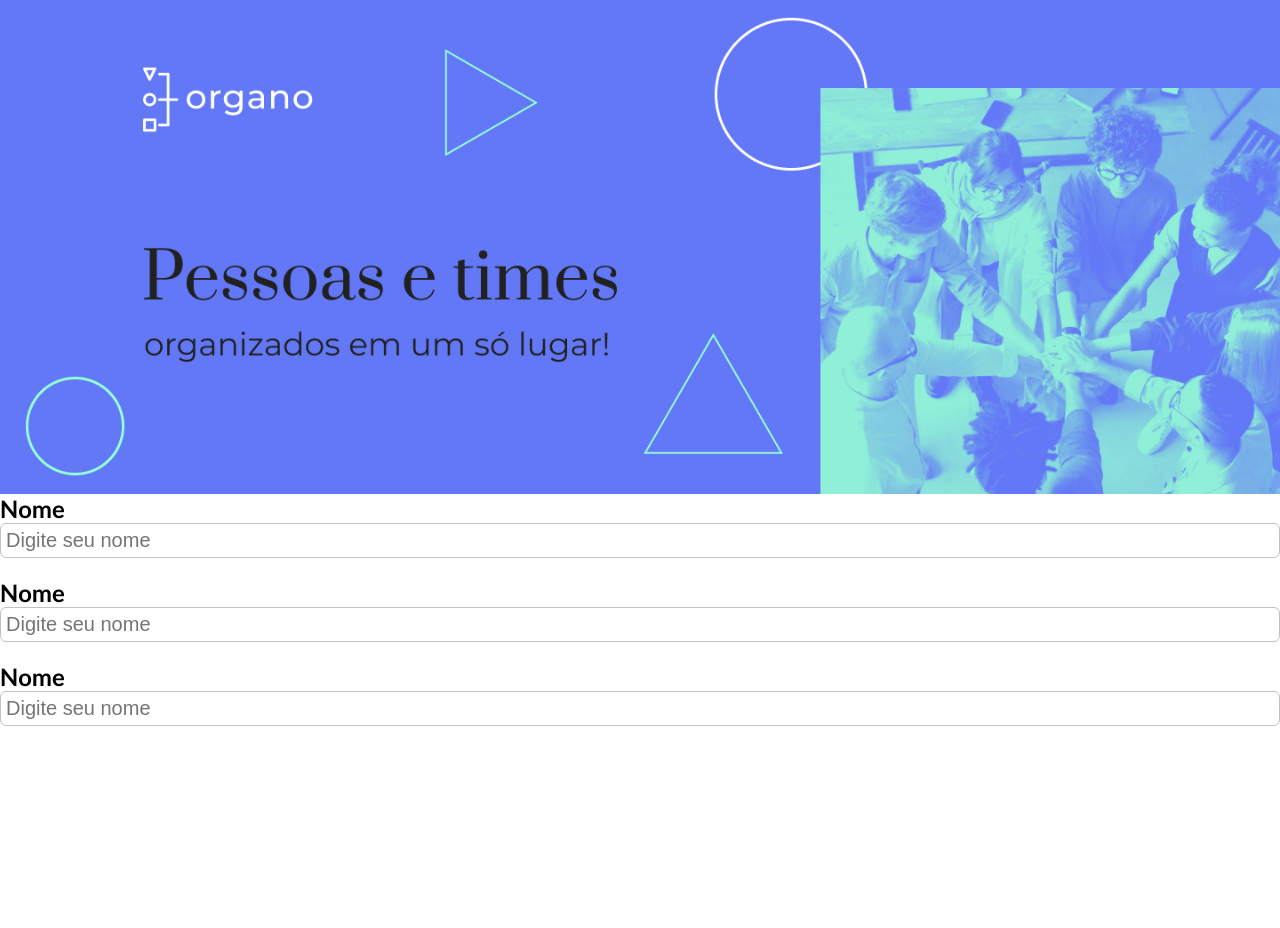
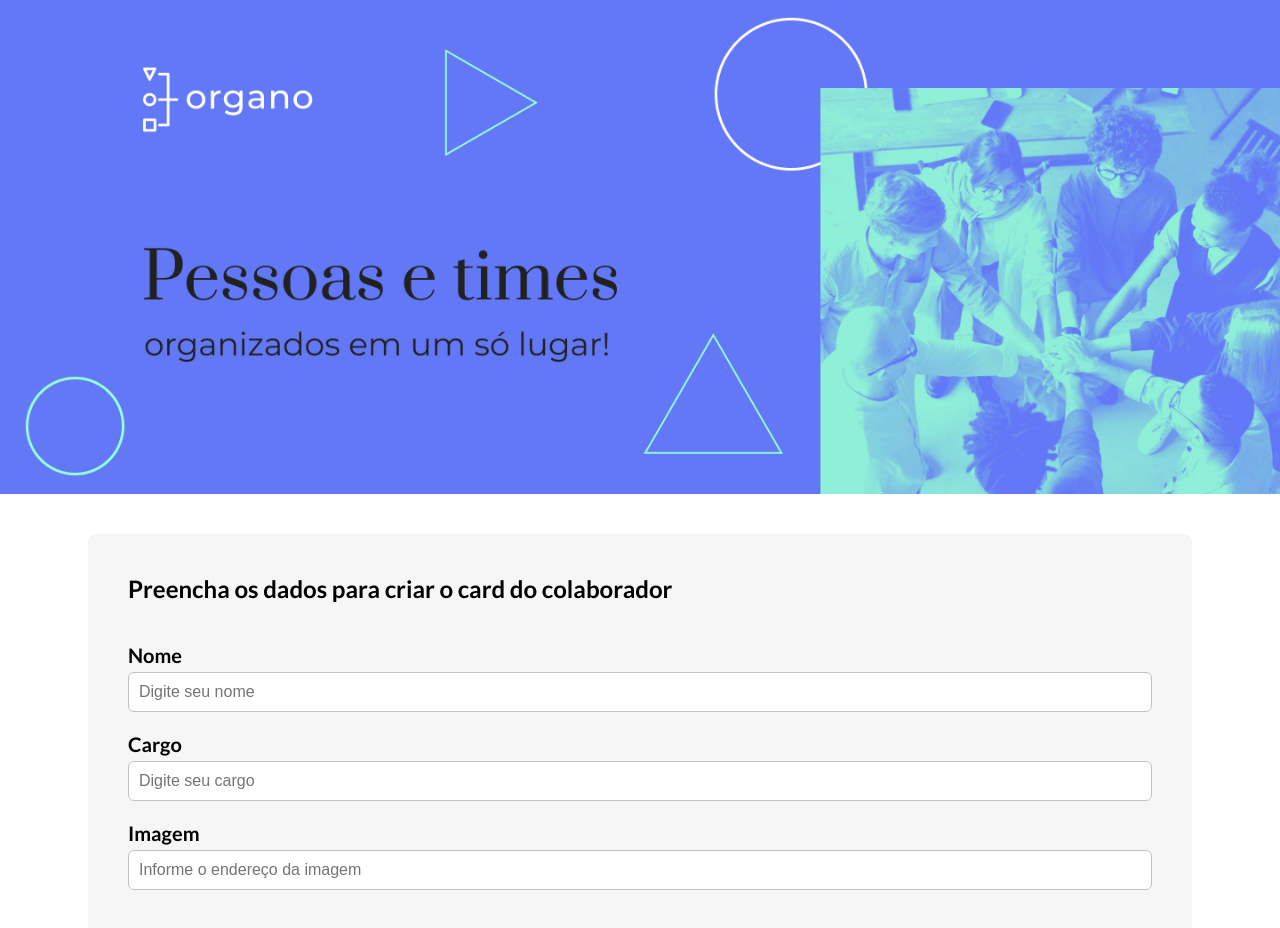
Before and after one commit to FelipeLohan/organo-react, a React (Vite) app: page / in a window 1280 px wide. Shown: the top 928 px of the page. Before the commit the page ends 800 px from the top, so only its background shows below. Built offline with nearby package versions, Linux system fonts and the light colour scheme.

Commit message:
Form component created

```diff
--- a/src/App.jsx
+++ b/src/App.jsx
@@ -1,14 +1,12 @@
 import { Banner } from './components/Banner';
-import { TextInput } from './components/TextInput';
+import { Form } from './components/Form';
 
 function App() {
   return (
     <>
       <div>
         <Banner />
-        <TextInput />
-        <TextInput />
-        <TextInput />
+        <Form />
       </div>
     </>
   )
--- /dev/null
+++ b/src/components/Form/Form.jsx
@@ -0,0 +1,31 @@
+import { TextInput } from "../TextInput";
+import styled from "styled-components";
+
+const FormContainer = styled.section`
+  background-color: #F6F6F6;
+  width: 80%;
+  margin: 0 auto;
+  padding: 40px;
+  border-radius: 8px;
+  margin-top: 40px;
+
+  h2{
+    font-size: 3vmin;
+    margin-bottom: 40px;
+  }
+`
+
+export const Form = () => {
+  return (
+    <>
+      <FormContainer>
+        <form>
+          <h2>Preencha os dados para criar o card do colaborador</h2>
+          <TextInput label="Nome" placeholder="Digite seu nome" />
+          <TextInput label="Cargo" placeholder="Digite seu cargo" />
+          <TextInput label="Imagem" placeholder="Informe o endereço da imagem"/>
+        </form>
+      </FormContainer>
+    </>
+  );
+};
--- /dev/null
+++ b/src/components/Form/index.jsx
@@ -0,0 +1,3 @@
+import { Form } from './Form.jsx';
+
+export { Form }
--- a/src/components/TextInput/TextInput.jsx
+++ b/src/components/TextInput/TextInput.jsx
@@ -1,4 +1,6 @@
 import styled from "styled-components";
+import PropTypes from 'prop-types';
+
 
 const InputContainer = styled.div`
   display: flex;
@@ -7,24 +9,30 @@ const InputContainer = styled.div`
   margin-bottom: 20px;
 
   & label {
-    font-size: 3vmin;
+    font-size: 2.5vmin;
+    margin-bottom: 5px;
   }
 
   & input {
-    font-size: 2.5vmin;
-    padding: 5px;
+    font-size: 2vmin;
+    padding: 10px;
     border: 0.3px solid #c2c2c2;
     border-radius: 6px;
   }
 `
 
-export const TextInput = () => {
+export const TextInput = (props) => {
   return (
     <>
       <InputContainer>
-        <label>Nome</label>
-        <input placeholder="Digite seu nome" />
+        <label>{props.label}</label>
+        <input placeholder={props.placeholder} />
       </InputContainer>
     </>
   );
 };
+
+TextInput.propTypes = {
+  label: PropTypes.string.isRequired,
+  placeholder: PropTypes.string.isRequired,
+};
```
